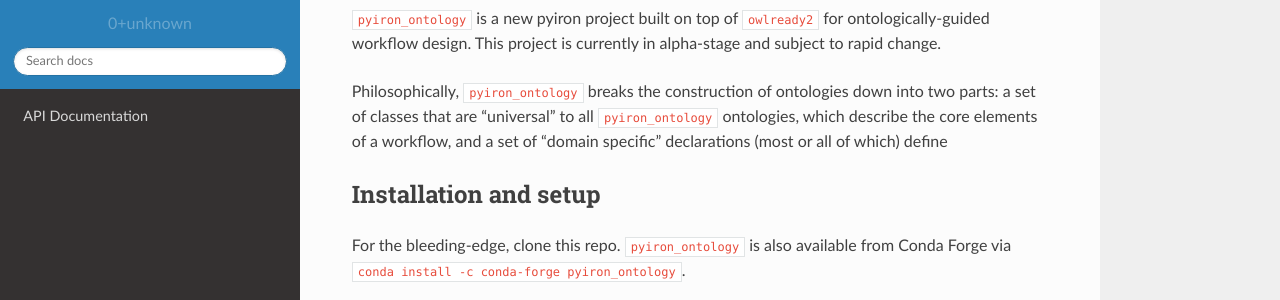
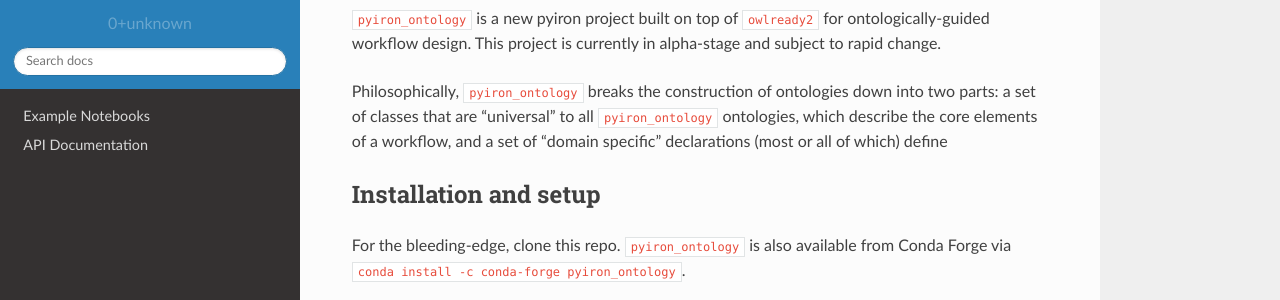
Before and after one commit to pyiron/pyiron_ontology, a Sphinx documentation site: the page built from docs/index.rst, in a window 1280 px wide. Shown: the part 305-605 px from the top of the page. Built offline with Sphinx 7.4.7 and the Read the Docs theme 2.0.0, drawn with Linux system fonts in a browser that asks for light colours; pages that are not in the unit, such as notebooks, are missing from menus.

Commit message:
Add example notebooks to docs

```diff
--- a/docs/index.rst
+++ b/docs/index.rst
@@ -9,4 +9,5 @@
 .. toctree::
    :hidden:
 
+   source/examples.rst
    source/indices.rst
--- /dev/null
+++ b/docs/source/examples.rst
@@ -0,0 +1,10 @@
+.. _indices:
+
+
+Example Notebooks
+=================
+
+.. toctree::
+   :maxdepth:2
+
+    notebooks/*
```
